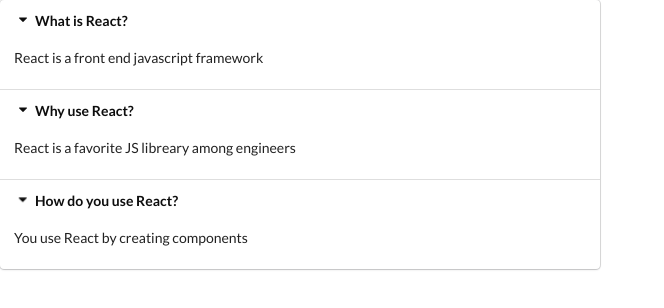
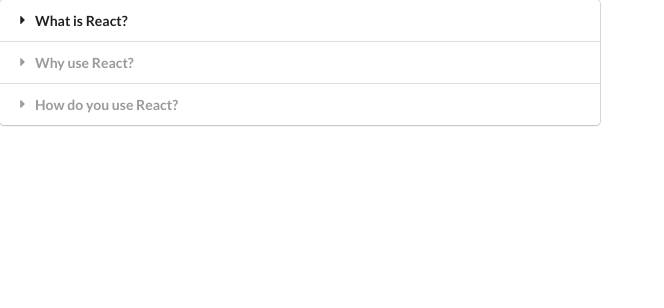
Before and after one commit to AlbertoSan/widgets, a React (Create React App) app: page / in a window 1280 px wide. Shown: the top 308 px of the page, without its empty margins (0-664 px from the left). Built offline with nearby package versions, Linux system fonts and the light colour scheme.

Commit message:
add useState and minor changes in ui

```diff
--- a/src/components/Accordion.js
+++ b/src/components/Accordion.js
@@ -1,16 +1,26 @@
-import React from 'react';
+import React, { useState } from 'react';
 
 const Accordion = ({ items }) => {
+    const [activeIndex, setActiveIndex] = useState(null);
+
+    const onTitleClick = (index) => {
+        //console.log('Title clicked', index);
+        setActiveIndex(index);
+    };
+
     const renderedItems = items.map((item, index) => {
+        const active = index === activeIndex ? 'active' : '';
+
         return (
             <React.Fragment key={item.title} >
                 <div
-                    className="title active"
-                    onClick={() => console.log('Title clicked', index)} >
+                    className={`title ${active}`}
+                    onClick={() => onTitleClick(index)}
+                >
                     <i className="dropdown icon"></i>
                     {item.title}
                 </div>
-                <div className="content active">
+                <div className={`content ${active}`}>
                     <p>{item.content}</p>
                 </div>
             </React.Fragment>
```
